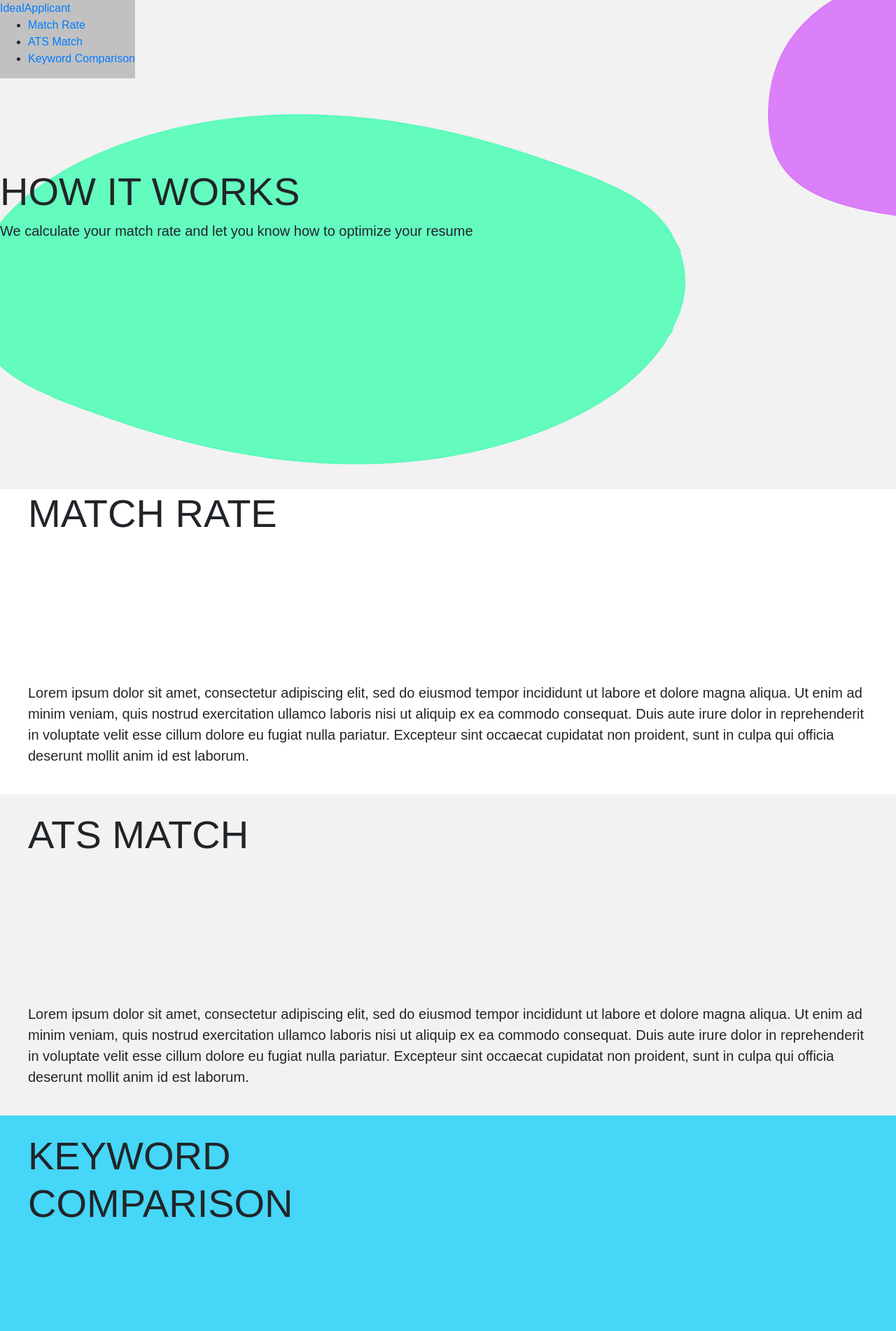
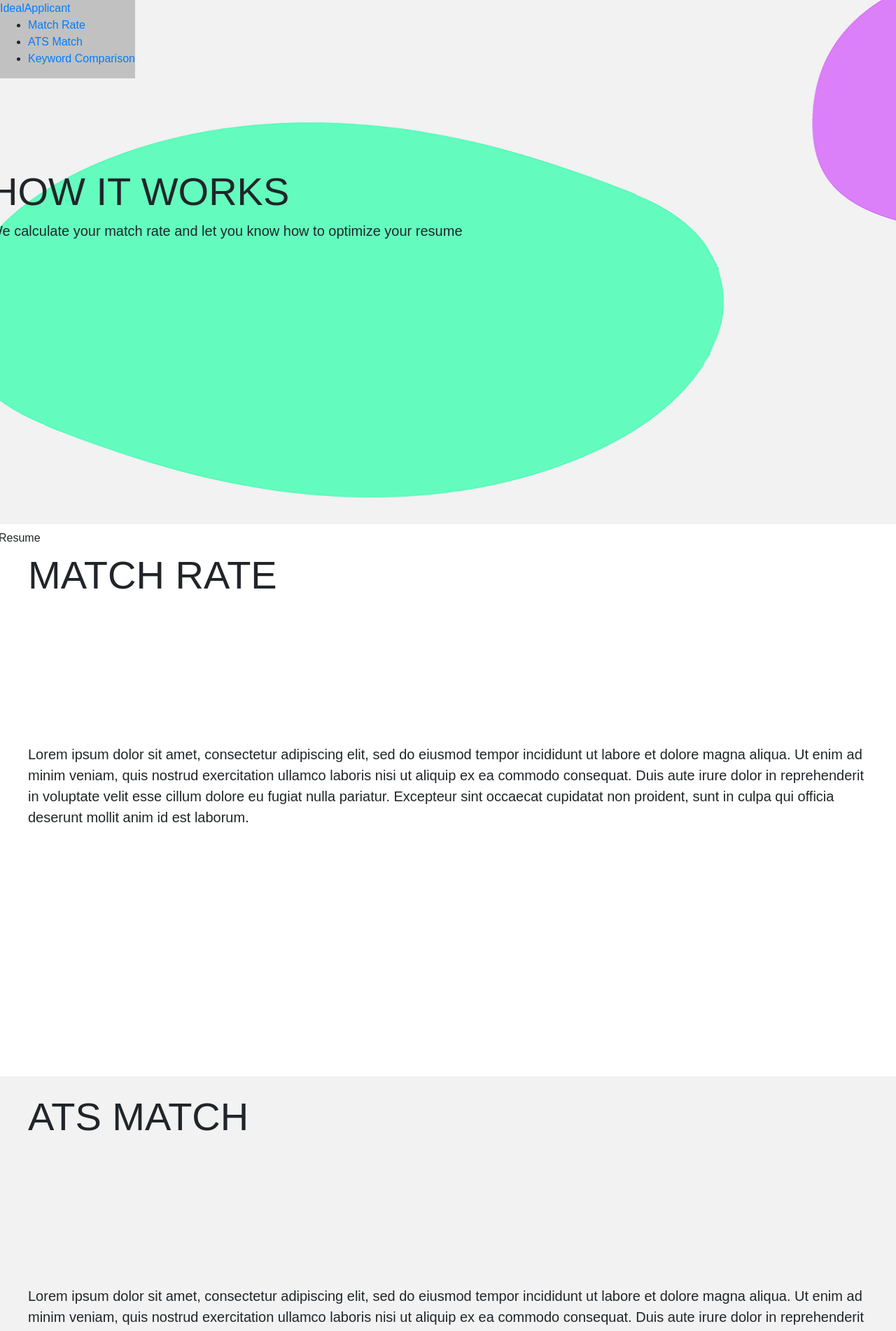
Before and after one commit to yocodigo/ResuMatch, a React (Create React App) app: page / in a window 1280 px wide. Shown: the top 1902 px of the page at 70% size. Built offline with nearby package versions, Linux system fonts and the light colour scheme; the HTML template or start-up script is replaced by a standard one.

Commit message:
Using grid for howitworks component

```diff
--- a/package.json
+++ b/package.json
@@ -1,5 +1,5 @@
 {
-  "name": "idealApplicant",
+  "name": "ResuMatch",
   "version": "0.1.0",
   "private": true,
   "dependencies": {
@@ -11,7 +11,8 @@
     "react-dom": "^16.5.1",
     "react-redux": "^5.0.7",
     "react-router-dom": "^4.3.1",
-    "react-scripts": "1.1.4"
+    "react-scripts": "^1.1.4",
+    "url-parse": "^1.4.3"
   },
   "scripts": {
     "start": "react-scripts start",
--- a/src/components/ats/ats.js
+++ b/src/components/ats/ats.js
@@ -2,8 +2,8 @@ import React from 'react';
 import Upload from '../form/upload';
 
 const Ats = props => (
-  <div style={{background: '#F2F2F2'}}>
-  <br></br>
+  <div style={{background: '#F2F2F2', backgroundSize: 'cover', width: '100%', height: '750px'}}>
+    <br></br>
     <h1 className="right-align display-4 indigo-text text-darken-4" style={{padding:"0px 40px 200px 40px"}}>ATS MATCH</h1>
     <p className="right-align lead indigo-text text-darken-4" style={{padding:"0px 40px 40px 40px", marginBottom: '0px' }}>Lorem ipsum dolor sit amet, consectetur adipiscing elit, sed do eiusmod tempor incididunt ut labore et dolore magna aliqua. Ut enim ad minim veniam, quis nostrud exercitation ullamco laboris nisi ut aliquip ex ea commodo consequat. Duis aute irure dolor in reprehenderit in voluptate velit esse cillum dolore eu fugiat nulla pariatur. Excepteur sint occaecat cupidatat non proident, sunt in culpa qui officia deserunt mollit anim id est laborum.</p>
   </div>
--- /dev/null
+++ b/src/components/button/button.js
@@ -0,0 +1,12 @@
+import React from 'react';
+
+const Button = props => (
+
+        <div class="btn center-align">
+            Resume
+        {/* <span class="center-align">Resume</span> */}
+            {/* <input type="file"></input> */}
+        </div>
+);
+
+export default Button;
--- a/src/components/howitworks/howitworks.js
+++ b/src/components/howitworks/howitworks.js
@@ -1,12 +1,12 @@
 import React from 'react';
-import Background from '../../images/bubbles.png';
+import Button from '../button/button';
+import Title from './title';
 
 const HowItWorks = props => (
-  <section style={{backgroundImage: "url(" + Background + ")", backgroundSize: 'cover', width: '100%', height: '700px'}}>
-    <br></br><br></br><br></br><br></br><br></br><br></br><br></br><br></br><br></br><br></br>
-    <h1 className="center-align display-4 indigo-text text-darken-4">HOW IT WORKS</h1>
-    <p className="center-align lead indigo-text text-darken-4">We calculate your match rate and let you know how to optimize your resume</p>
-  </section>
+  <div class='row'>
+     <Title class='col 12' />
+     <Button class='col 12' />
+  </div>
 );
 
 export default HowItWorks;
--- /dev/null
+++ b/src/components/howitworks/title.js
@@ -0,0 +1,12 @@
+import React from 'react';
+import Background from '../../images/bubbles.png';
+
+const Title = props => (
+    <section style={{backgroundImage: "url(" + Background + ")", backgroundSize: 'cover', width: '100%', height: '750px'}}>
+      <br></br><br></br><br></br><br></br><br></br><br></br><br></br><br></br><br></br><br></br>
+      <h1 className="center-align display-4 indigo-text text-darken-4">HOW IT WORKS</h1>
+      <p className="center-align lead indigo-text text-darken-4">We calculate your match rate and let you know how to optimize your resume</p>
+    </section>
+  );
+
+export default Title;
--- a/src/components/keyword/keyword.js
+++ b/src/components/keyword/keyword.js
@@ -2,7 +2,7 @@ import React from 'react';
 import Upload from '../form/upload';
 
 const Keyword = props => (
-  <div style={{background: '#46D6F7'}}>
+  <div style={{background: '#46D6F7', backgroundSize: 'cover', width: '100%', height: '750px'}}>
   <br></br>
     <h1 className="display-4 indigo-text text-darken-4" style={{padding:"0px 40px 200px 40px"}}>KEYWORD <br></br> COMPARISON</h1>
     <p className="lead indigo-text text-darken-4" style={{padding:"0px 25px 0px 40px"}}>Lorem ipsum dolor sit amet, consectetur adipiscing elit, sed do eiusmod tempor incididunt ut labore et dolore magna aliqua. Ut enim ad minim veniam, quis nostrud exercitation ullamco laboris nisi ut aliquip ex ea commodo consequat. Duis aute irure dolor in reprehenderit in voluptate velit esse cillum dolore eu fugiat nulla pariatur. Excepteur sint occaecat cupidatat non proident, sunt in culpa qui officia deserunt mollit anim id est laborum.</p>
--- a/src/components/matchrate/matchrate.js
+++ b/src/components/matchrate/matchrate.js
@@ -6,7 +6,7 @@ const styles = {
 }
 
 const MatchRate = props => (
-  <div>
+  <div style={{backgroundSize: 'cover', width: '100%', height: '750px'}}>
     <h1 className="display-4 indigo-text text-darken-4" style={{padding:"0px 0px 200px 40px"}}>MATCH RATE</h1>
     <p className="lead indigo-text text-darken-4" style={{padding:"0px 25px 0px 40px"}}>Lorem ipsum dolor sit amet, consectetur adipiscing elit, sed do eiusmod tempor incididunt ut labore et dolore magna aliqua. Ut enim ad minim veniam, quis nostrud exercitation ullamco laboris nisi ut aliquip ex ea commodo consequat. Duis aute irure dolor in reprehenderit in voluptate velit esse cillum dolore eu fugiat nulla pariatur. Excepteur sint occaecat cupidatat non proident, sunt in culpa qui officia deserunt mollit anim id est laborum.</p>
     <br/>
```
Also changed, not shown: src/images/page 2.png (renamed from src/page 2.png), 1 other file (tests, documents, lock files or other folders).
